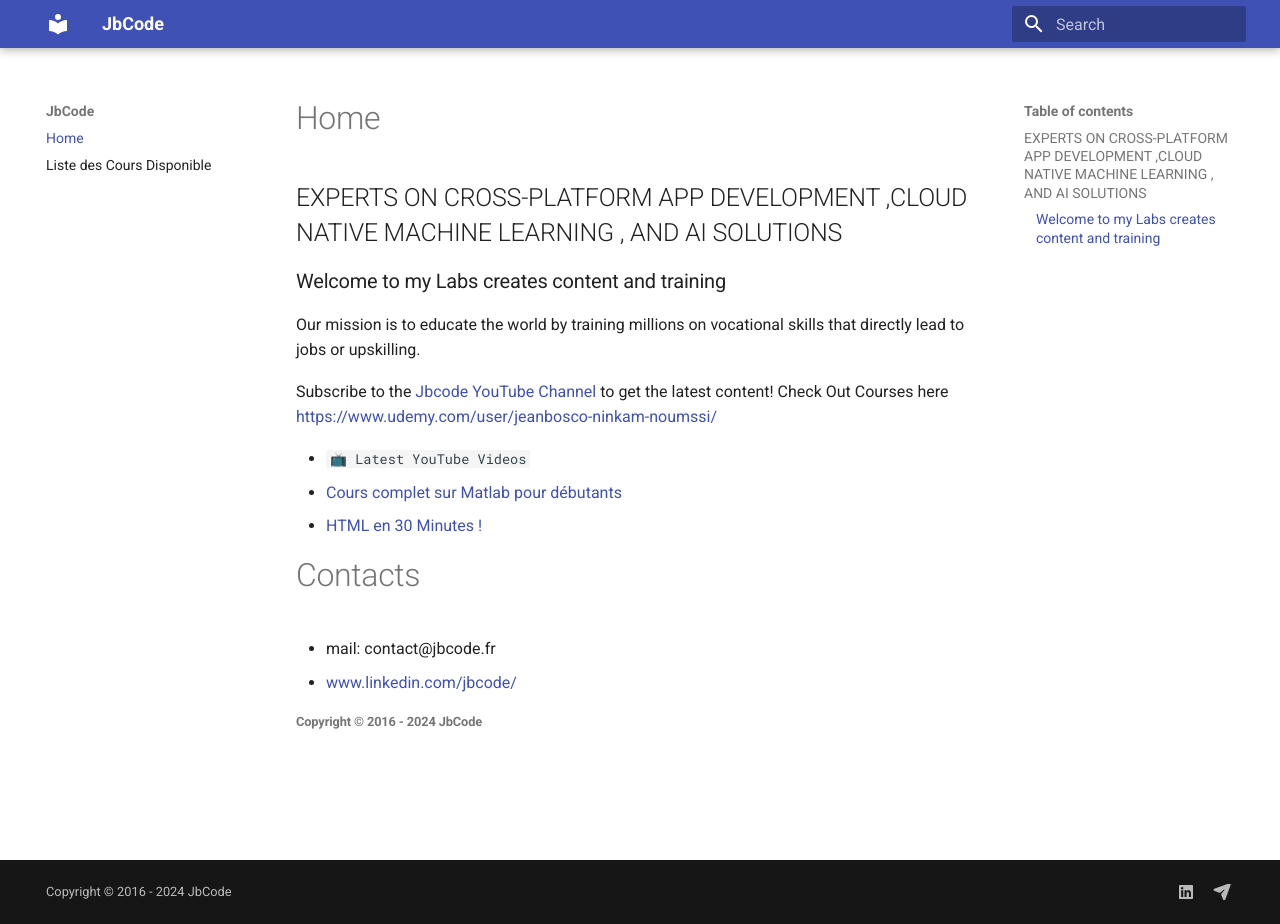
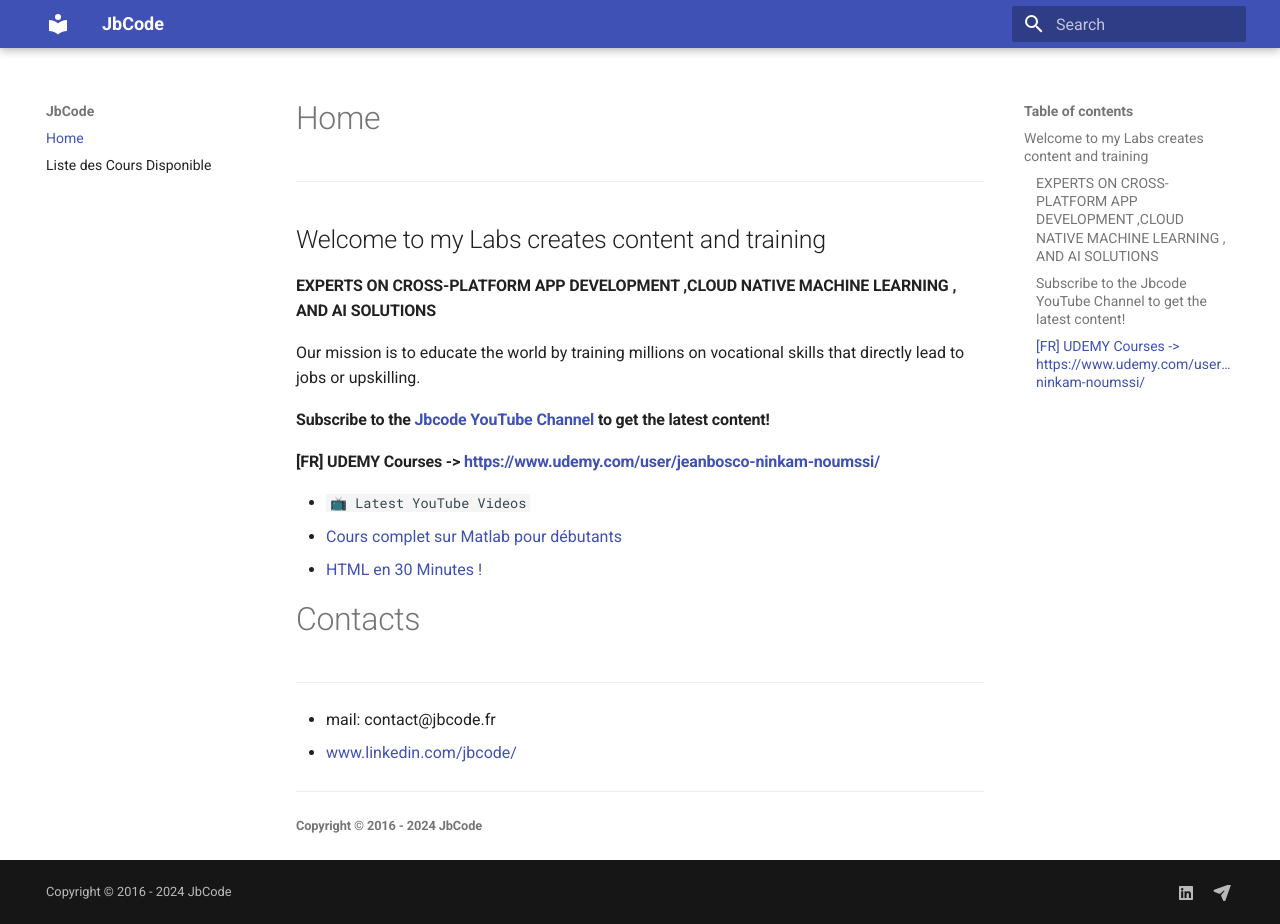
Before and after one commit to jbcodefr/jbCode, an MkDocs documentation site: the page built from docs/index.md, in a window 1280 px wide and 924 px high. Built offline with MkDocs 1.6.1 and Material for MkDocs 9.7.7, drawn with Linux system fonts in a browser that asks for light colours.

Commit message:
upd Courses.md

```diff
--- a/docs/index.md
+++ b/docs/index.md
@@ -1,26 +1,28 @@
+
 # Home
-## EXPERTS ON CROSS-PLATFORM APP DEVELOPMENT ,CLOUD NATIVE MACHINE LEARNING , AND AI SOLUTIONS
+---
+## Welcome to my Labs creates content and training
+#### EXPERTS ON CROSS-PLATFORM APP DEVELOPMENT ,CLOUD NATIVE MACHINE LEARNING , AND AI SOLUTIONS
 
-### Welcome to my Labs creates content and training
+
 Our mission is to educate the world by training millions on vocational skills that directly lead to jobs or upskilling.
 
-Subscribe to the [Jbcode YouTube Channel ](https://www.youtube.com/@JbCode) to get the latest content!
-Check Out Courses here [https://www.udemy.com/user/jeanbosco-ninkam-noumssi/](https://www.udemy.com/user/jeanbosco-ninkam-noumssi/)
-
+#### Subscribe to the [Jbcode YouTube Channel ](https://www.youtube.com/@JbCode) to get the latest content!
+#### [FR] UDEMY Courses -> [https://www.udemy.com/user/jeanbosco-ninkam-noumssi/](https://www.udemy.com/user/jeanbosco-ninkam-noumssi/)
 
 * `📺 Latest YouTube Videos`
   * [Cours complet sur Matlab pour débutants](https://youtu.be/kKdRgZLVxuQ)
   * [HTML en 30 Minutes !](https://youtu.be/7t60VCmY7bQ)
 
+
+
 # Contacts
+---
   * mail: contact@jbcode.fr
   * [www.linkedin.com/jbcode/](https://www.linkedin.com/company/80314529/)
 
 
 
 
-
-
-
-
+---
 ######  Copyright &copy; 2016 - 2024 JbCode
```
